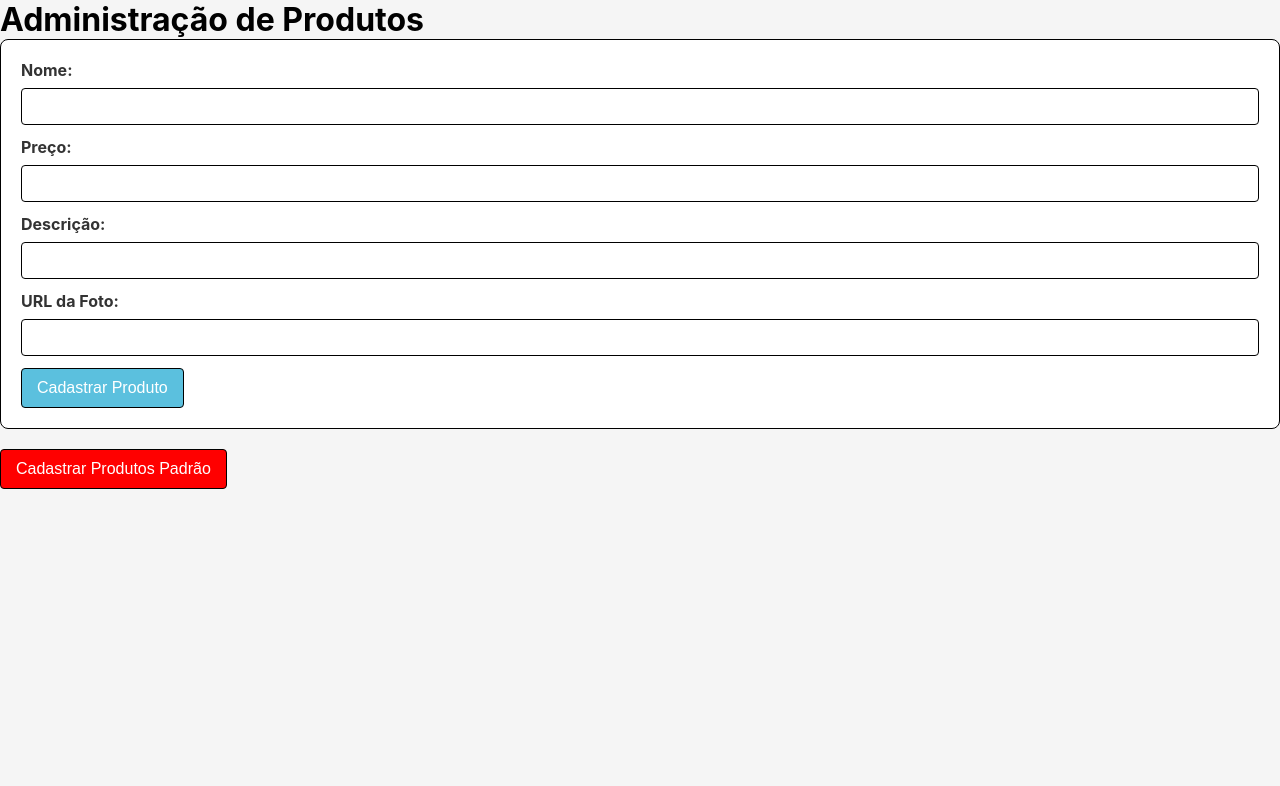
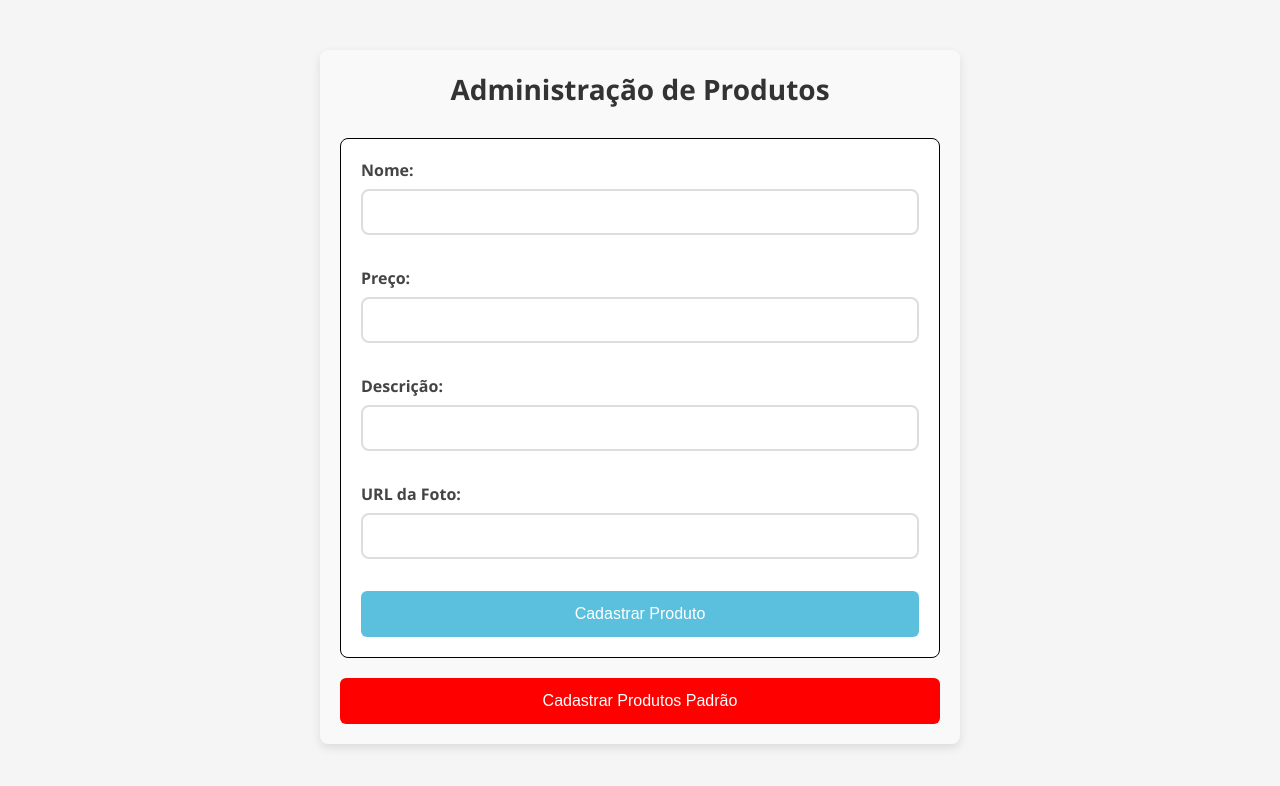
Before and after one commit to AnaPaulaJBraga/ecommerce-project, a React (Create React App) app: page /admin in a window 1280 px wide. Shown: the top 786 px of the page. Built offline with nearby package versions, Linux system fonts and the light colour scheme.

Commit message:
feat: ajustes de layout carrinho e admin

```diff
--- a/src/components/Cart/Cart.jsx
+++ b/src/components/Cart/Cart.jsx
@@ -7,12 +7,12 @@ const Cart = ({ cart, removeFromCart }) => {
   return (
     <ul className="cart-container">
       {cart.length === 0 ? (
-        <li>Seu carrinho esta sem items </li>
+        <li>Seu carrinho está sem itens </li>
       ) : (
         cart.map((item) => (
           <li className="cart-item" key={item.id}>
-            <img src={item.thumbnail} alt="" />
-            <h2>{item.title}</h2>
+            <img src={item.url_foto} alt="" />
+            <h2>{item.nome}</h2>
             <button onClick={() => removeFromCart(item)}>
               <BsCartDash className="button-icon" />
             </button>
@@ -28,9 +28,9 @@ Cart.propTypes = {
   cart: PropTypes.arrayOf(
     PropTypes.shape({
       id: PropTypes.string.isRequired,
-      title: PropTypes.string.isRequired,
-      thumbnail: PropTypes.string.isRequired,
-      price: PropTypes.number.isRequired,
+      nome: PropTypes.string.isRequired,
+      url_foto: PropTypes.string.isRequired,
+      preco: PropTypes.number.isRequired,
     })
   ).isRequired,
   removeFromCart: PropTypes.func.isRequired,
--- /dev/null
+++ b/src/pages/AdminPage/AdminPage.css
@@ -0,0 +1,76 @@
+.admin-container {
+  font-family: 'Segoe UI', Tahoma, Geneva, Verdana, sans-serif;
+  max-width: 600px;
+  margin: 50px auto;
+  padding: 20px;
+  background-color: #f9f9f9;
+  border-radius: 8px;
+  box-shadow: 0 4px 10px rgba(0, 0, 0, 0.1);
+}
+
+.admin-title {
+  text-align: center;
+  color: #333;
+  font-size: 28px;
+  margin-bottom: 30px;
+}
+
+.form-group {
+  margin-bottom: 20px;
+}
+
+.form-label {
+  display: block;
+  font-weight: bold;
+  margin-bottom: 8px;
+  color: #444;
+}
+
+.form-input {
+  width: 100%;
+  padding: 12px;
+  border: 2px solid #ddd;
+  border-radius: 8px;
+  box-sizing: border-box;
+  font-size: 16px;
+  color: #555;
+}
+
+.form-input:focus {
+  border-color: #5bc0de;
+  outline: none;
+  box-shadow: 0 0 5px rgba(91, 192, 222, 0.5);
+}
+
+.submit-button {
+  width: 100%;
+  padding: 14px;
+  background-color: #5bc0de;
+  color: white;
+  border: none;
+  border-radius: 6px;
+  font-size: 16px;
+  cursor: pointer;
+  transition: background-color 0.3s ease;
+}
+
+.submit-button:hover {
+  background-color: #4caeeb;
+}
+
+.default-product-button {
+  width: 100%;
+  padding: 14px;
+  background-color: red;
+  color: white;
+  border: none;
+  border-radius: 6px;
+  font-size: 16px;
+  cursor: pointer;
+  margin-top: 20px;
+  transition: background-color 0.3s ease;
+}
+
+.default-product-button:hover {
+  background-color: #d43f00;
+}
--- a/src/pages/AdminPage/AdminPage.js
+++ b/src/pages/AdminPage/AdminPage.js
@@ -1,5 +1,6 @@
 import React, { useState } from 'react';
 import api from '../../api';
+import './AdminPage.css';
 
 const produtos = [
   {
@@ -89,56 +90,71 @@ const AdminPage = () => {
   };
 
   return (
-    <div>
-      <h1>Administração de Produtos</h1>
-      <form onSubmit={handleSubmit}>
-        <div>
-          <label>Nome:</label>
+    <div className="admin-container">
+      <h1 className="admin-title">Administração de Produtos</h1>
+      <form onSubmit={handleSubmit} className="product-form">
+        <div className="form-group">
+          <label htmlFor="nome" className="form-label">
+            Nome:
+          </label>
           <input
             type="text"
             name="nome"
+            id="nome"
+            className="form-input"
             value={product.nome}
             onChange={handleChange}
             required
           />
         </div>
-        <div>
-          <label>Preço:</label>
+        <div className="form-group">
+          <label htmlFor="preco" className="form-label">
+            Preço:
+          </label>
           <input
             type="number"
             step="0.01"
             name="preco"
+            id="preco"
+            className="form-input"
             value={product.preco}
             onChange={handleChange}
             required
           />
         </div>
-        <div>
-          <label>Descrição:</label>
+        <div className="form-group">
+          <label htmlFor="descricao" className="form-label">
+            Descrição:
+          </label>
           <input
             type="text"
             name="descricao"
+            id="descricao"
+            className="form-input"
             value={product.descricao}
             onChange={handleChange}
             required
           />
         </div>
-        <div>
-          <label>URL da Foto:</label>
+        <div className="form-group">
+          <label htmlFor="url_foto" className="form-label">
+            URL da Foto:
+          </label>
           <input
             type="text"
             name="url_foto"
+            id="url_foto"
+            className="form-input"
             value={product.url_foto}
             onChange={handleChange}
             required
           />
         </div>
-        <button type="submit">Cadastrar Produto</button>
+        <button type="submit" className="submit-button">
+          Cadastrar Produto
+        </button>
       </form>
-      <button
-        onClick={seedProdutos}
-        style={{ marginTop: '20px', backgroundColor: 'red' }}
-      >
+      <button onClick={seedProdutos} className="default-product-button">
         Cadastrar Produtos Padrão
       </button>
     </div>
--- a/src/pages/Home/Home.css
+++ b/src/pages/Home/Home.css
@@ -18,22 +18,13 @@
   padding: 10px 20px;
   font-size: 16px;
   color: #fff;
-  background-color: #007bff;
+  background-color: #5bc0de;
   text-decoration: none;
   border-radius: 5px;
 }
 
 .auth-button:hover {
-  background-color: #0056b3;
-}
-
-.cart-button {
-  background-color: #28a745;
-  border: 1px solid #1e7e34;
-}
-
-.cart-button:hover {
-  background-color: #1e7e34;
+  background-color: #4caeeb;
 }
 
 .logo {
@@ -47,3 +38,22 @@
   margin-top: 20px;
   padding: 0 20px;
 }
+.cart-button {
+  background-color: #5bc0de;
+  color: white;
+  margin: 10px;
+  padding: 10px 20px;
+  font-size: 16px;
+  border-radius: 5px;
+  border: none;
+  cursor: pointer;
+  transition: background-color 0.3s ease;
+}
+
+.cart-button:hover {
+  background-color: #4caeeb;
+}
+
+.cart-container {
+  margin-top: 20px;
+}
--- a/src/pages/Home/Home.jsx
+++ b/src/pages/Home/Home.jsx
@@ -11,6 +11,7 @@ const Home = () => {
   const [items, setItems] = useState([]);
   const [cart, setCart] = useState([]);
   const [loading, setLoading] = useState(false);
+  const [cartVisible, setCartVisible] = useState(false);
 
   const fetchProducts = async () => {
     setLoading(true);
@@ -41,6 +42,9 @@ const Home = () => {
       prevCart.filter((item) => item.id !== itemToRemove.id)
     );
   };
+  const toggleCartVisibility = () => {
+    setCartVisible((prevState) => !prevState);
+  };
 
   return (
     <div className="home">
@@ -56,6 +60,9 @@ const Home = () => {
           <Link to="/admin" className="auth-button">
             Admin
           </Link>
+          <button onClick={toggleCartVisibility} className="cart-button">
+            Carrinho ({cart.length})
+          </button>
         </div>
       </header>
       <section className="home-featured-products">
@@ -67,9 +74,11 @@ const Home = () => {
             seeDetails={seeDetails}
           />
         </div>
-        <div>
-          <Cart cart={cart} removeFromCart={removeFromCart} />
-        </div>
+        {cartVisible && (
+          <div className="cart-container">
+            <Cart cart={cart} removeFromCart={removeFromCart} />
+          </div>
+        )}
       </section>
     </div>
   );
```
Also changed, not shown: 1 other file (tests, documents, lock files or other folders).
